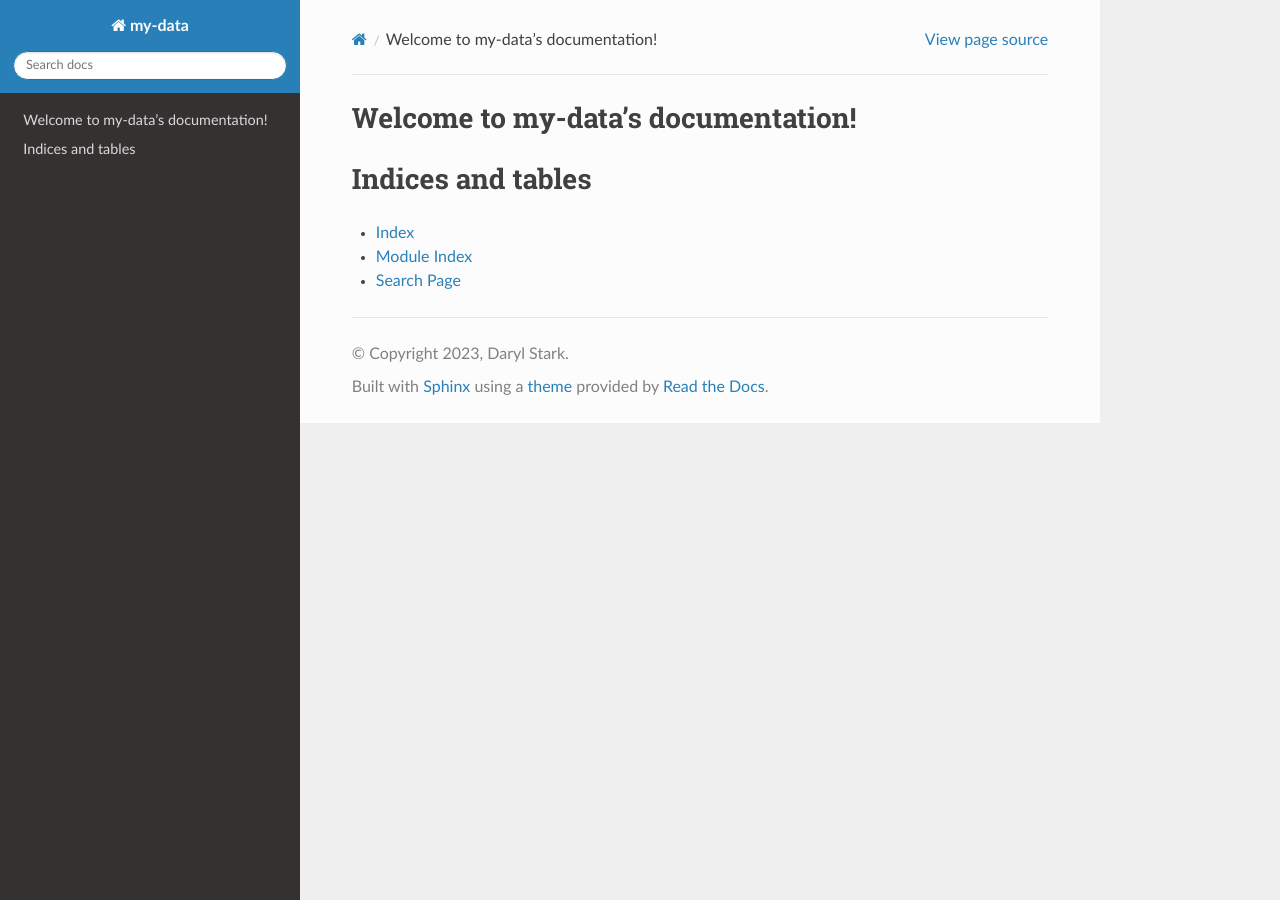
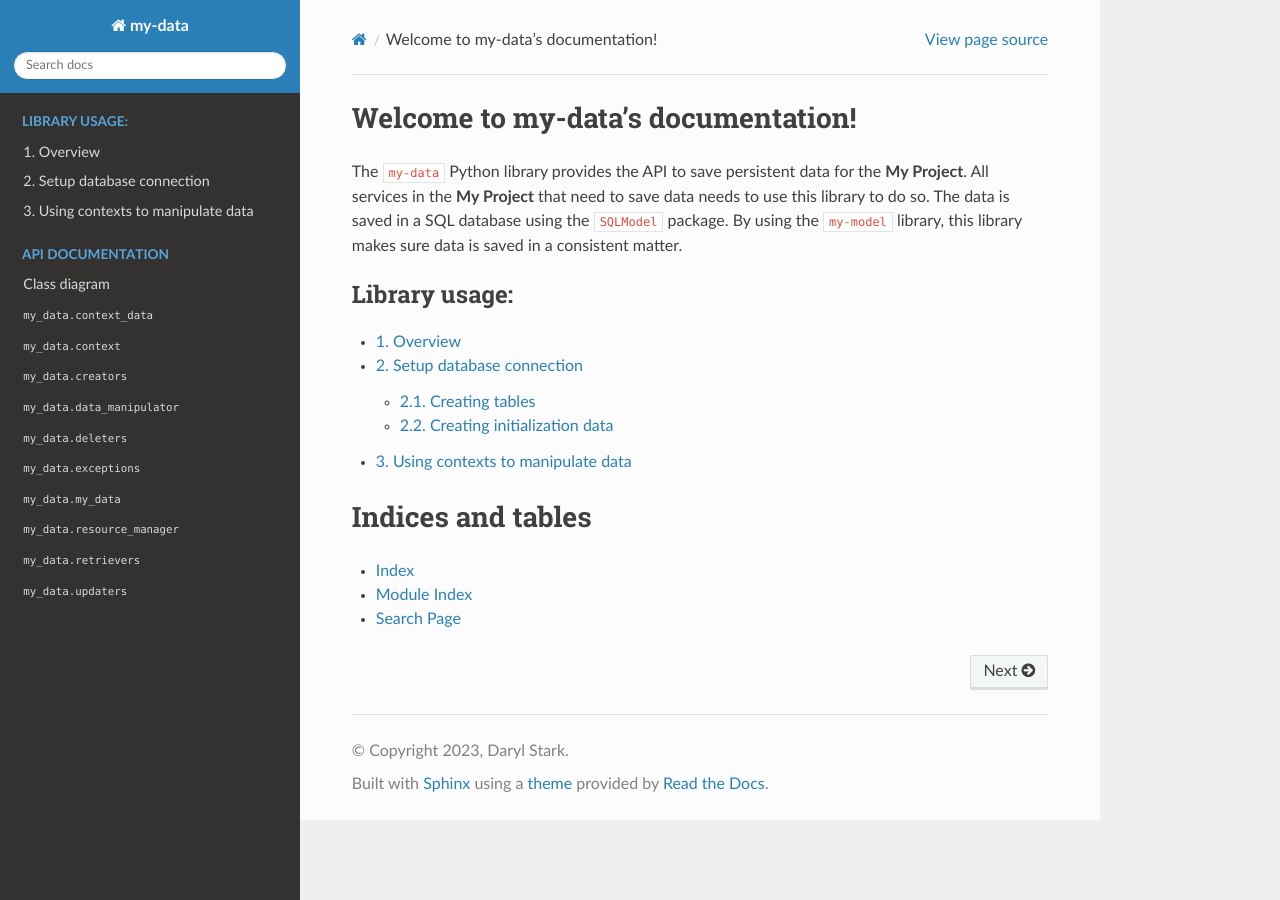
Before and after one commit to DarylStark/my_data, a Sphinx documentation site: the page built from docs/source/index.rst, in a window 1280 px wide. Built offline with Sphinx 7.4.7 and the Read the Docs theme 2.0.0, drawn with Linux system fonts in a browser that asks for light colours.

````diff
--- /dev/null
+++ b/docs/source/api_documentation/class_diagram.rst
@@ -0,0 +1,97 @@
+Class diagram
+=============
+
+This page describes, by using a UML diagram, the relations every class has with other classes.
+
+``MyData``
+----------
+
+The ``MyData`` class is the main class for the library and is the only class that should be directly initialized.
+
+.. mermaid::
+
+   classDiagram
+
+   class MyData
+
+   MyData: Engine database_engine
+   MyData: str _database_str
+   MyData: dict[str, Any] _database_args
+   MyData: none configure()
+   MyData: none create_db_tables()
+   MyData: none creat_engine()
+   MyData: create_init_data()
+   MyData: Cotnext get_context()
+
+``Context`` and ``ContextData``
+-------------------------------
+
+The ``ContextData`` and ``Context`` classes are used to create a context for a specific use case. The ``Context`` class uses the ``ContextData`` to defined in what context to operate. The ``Context`` class exposes a few ``DataManipulator`` classes to give the end user the option to manipulate data.
+
+.. mermaid::
+
+   classDiagram
+
+   class Context
+   class ContextData
+
+   ContextData *-- Context : _context_data
+
+   Context: Engine database_engine
+   Context: ContextData _context_data
+
+   ContextData: User user
+
+``DataManipulator``
+-------------------
+
+The ``DataManipulator`` classes are used to create, retrieve, update or delete data.
+
+.. mermaid::
+
+   classDiagram
+
+   DataManipulator <|-- Creator
+   DataManipulator <|-- Deleter
+   DataManipulator <|-- Retriever
+   DataManipulator <|-- Updater
+
+   Creator <|-- UserCreator
+   Creator <|-- UserScopedCreator
+
+   Deleter <|-- UserDeleter
+   Deleter <|-- UserScopedDeleter
+
+   Retriever <|-- UserRetriever
+   Retriever <|-- UserScopedRetriever
+
+   Updater <|-- UserUpdater
+   Updater <|-- UserScopedUpdater
+
+   DataManipulator: SQLMdodel _database_model
+   DataManipulator: Engine _database_engine
+   DataManipulator: ContextData _context_data
+   DataManipulator: list _convert_model_to_list()
+   DataManipulator: list _validate_user_scoped_models()
+   DataManipulator: list _add_models_to_session()
+
+   Creator: bool is_authorized()
+   Creator: list create()
+   UserCreator: bool is_authorized()
+   UserCreator: list create()
+   UserScopedCreator: bool is_authorized()
+
+   Deleter: none delete()
+   UserDeleter: none delete()
+   UserScopedDeleter: none delete()
+
+   Retriever: list get_context_filters()
+   Retriever: list retrieve()
+   UserRetriever: list get_context_filters()
+   UserScopedRetriever: list get_context_filters()
+
+   Updater: list update
+   UserUpdater: list update
+   UserScopedUpdater: list update
+
+The following pages describe the API for this library.
--- /dev/null
+++ b/docs/source/api_documentation/context.rst
@@ -0,0 +1,5 @@
+``my_data.context``
+===================
+
+.. automodule:: my_data.context
+    :members:
--- /dev/null
+++ b/docs/source/api_documentation/context_data.rst
@@ -0,0 +1,5 @@
+``my_data.context_data``
+========================
+
+.. automodule:: my_data.context_data
+    :members:
--- /dev/null
+++ b/docs/source/api_documentation/creators.rst
@@ -0,0 +1,5 @@
+``my_data.creators``
+====================
+
+.. automodule:: my_data.creators
+    :members:
--- /dev/null
+++ b/docs/source/api_documentation/data_manipulator.rst
@@ -0,0 +1,5 @@
+``my_data.data_manipulator``
+============================
+
+.. automodule:: my_data.data_manipulator
+    :members:
--- /dev/null
+++ b/docs/source/api_documentation/deleters.rst
@@ -0,0 +1,5 @@
+``my_data.deleters``
+====================
+
+.. automodule:: my_data.deleters
+    :members:
--- /dev/null
+++ b/docs/source/api_documentation/exceptions.rst
@@ -0,0 +1,5 @@
+``my_data.exceptions``
+======================
+
+.. automodule:: my_data.exceptions
+    :members:
--- /dev/null
+++ b/docs/source/api_documentation/my_data.rst
@@ -0,0 +1,5 @@
+``my_data.my_data``
+=====================
+
+.. automodule:: my_data.my_data
+    :members:
--- /dev/null
+++ b/docs/source/api_documentation/resource_manager.rst
@@ -0,0 +1,5 @@
+``my_data.resource_manager``
+============================
+
+.. automodule:: my_data.resource_manager
+    :members:
--- /dev/null
+++ b/docs/source/api_documentation/retrievers.rst
@@ -0,0 +1,5 @@
+``my_data.retrievers``
+======================
+
+.. automodule:: my_data.retrievers
+    :members:
--- /dev/null
+++ b/docs/source/api_documentation/updaters.rst
@@ -0,0 +1,5 @@
+``my_data.updaters``
+============================
+
+.. automodule:: my_data.updaters
+    :members:
--- a/docs/source/conf.py
+++ b/docs/source/conf.py
@@ -6,6 +6,11 @@
 # -- Project information -----------------------------------------------------
 # https://www.sphinx-doc.org/en/master/usage/configuration.html#project-information
 
+import os
+import sys
+
+sys.path.insert(0, os.path.abspath('../../src/'))
+
 project = 'my-data'
 copyright = '2023, Daryl Stark'
 author = 'Daryl Stark'
@@ -13,7 +18,12 @@ author = 'Daryl Stark'
 # -- General configuration ---------------------------------------------------
 # https://www.sphinx-doc.org/en/master/usage/configuration.html#general-configuration
 
-extensions = []
+extensions = [
+    'sphinx.ext.autodoc',
+    'sphinxcontrib.mermaid',
+    'sphinx.ext.napoleon'
+]
+
 
 templates_path = ['_templates']
 exclude_patterns = []
--- a/docs/source/index.rst
+++ b/docs/source/index.rst
@@ -6,11 +6,33 @@
 Welcome to my-data's documentation!
 ===================================
 
+The ``my-data`` Python library provides the API to save persistent data for the **My Project**. All services in the **My Project** that need to save data needs to use this library to do so. The data is saved in a SQL database using the ``SQLModel`` package. By using the ``my-model`` library, this library makes sure data is saved in a consistent matter.
+
 .. toctree::
    :maxdepth: 2
-   :caption: Contents:
+   :caption: Library usage:
+   :numbered:
 
+   usage/overview
+   usage/setup
+   usage/contexts
 
+.. toctree::
+   :caption: API documentation
+   :hidden:
+   :maxdepth: 2
+
+   api_documentation/class_diagram
+   api_documentation/context_data
+   api_documentation/context
+   api_documentation/creators
+   api_documentation/data_manipulator
+   api_documentation/deleters
+   api_documentation/exceptions
+   api_documentation/my_data
+   api_documentation/resource_manager
+   api_documentation/retrievers
+   api_documentation/updaters
 
 Indices and tables
 ==================
--- /dev/null
+++ b/docs/source/usage/contexts.rst
@@ -0,0 +1,45 @@
+Using contexts to manipulate data
+=================================
+
+After you created a database to work with, you can start using a ``Context`` method to manipulate the data. To create a ``Context`` object, you can use the ``get_context()`` method in the object you've created using the ``MyData`` class. Optionally, you can use the ``Context`` object itself.
+
+.. warning::
+
+    It is always recommended to use the ``get_context()`` method to generate a ``Context`` object. This way, you can be sure that the ``Context`` is correctly bound to the SQLalchmey Database Engine.
+
+The ``Context`` object is a Python context manager. This way, you can use it using the ``with`` statement in Python:
+
+.. code-block:: python
+
+    with data_object.get_context(user=root_user) as context:
+        # Perform actions on the context
+
+With the arguments of the ``get_context`` method, you can configure the context in which you are going to manipulate data. At the moment of writing, the only context variable you can specify is the ``User`` object for the user in which the context is run.
+
+The ``Context`` object has a few ``ResourceManagers`` objects to manipulate data in the database:
+
+* ``users``: used to manage users
+* ``tags``: used to manage tags
+* ``api_clients``: used to manage API clients
+* ``api_tokens``: used to manage API tokens
+* ``user_settings``: used to manage User Settings
+
+Each ``ResourceManager`` object has four method to manipulate data:
+
+* ``create``: used to create data
+* ``retrieve``: used to retrieve data
+* ``update``: used to update data
+* ``delete``: used to delete data
+
+For example, to create a tag for the user account saved in the ``my_user`` object, you use the following code:
+
+.. code-block:: python
+
+    from my_model.user_scoped_models import Tag
+
+    with data_object.get_context(user=my_user) as context:
+        # Create the Tag object
+        my_tag = Tag(title='my shiny tag')
+        context.tags.create(my_tag)
+
+After doing this, the tag is created in the context for the ``my_user`` user.
--- /dev/null
+++ b/docs/source/usage/overview.rst
@@ -0,0 +1,14 @@
+Overview
+========
+
+The main class for the library is the ``MyData`` class. This class should be initiated to use the ``my-data`` package and contains a method to retrieve a ``Context`` object. The ``Context`` object is used to interact with the database in a specific context. A context defines which user is requesting the data manipulation. By using this context, you can make sure the user that is trying to do something, is allowed to do this.
+
+To initiate a object of the ``MyData`` class, you should use the following syntax:
+
+.. code-block:: python
+
+    from my_data.my_data import MyData
+
+    data_object = MyData()
+
+Once you've done this, you can configure the object with the ``.configure`` method. After that, you can create the engine and, optionally, create the tables and initialization data.
--- /dev/null
+++ b/docs/source/usage/setup.rst
@@ -0,0 +1,48 @@
+Setup database connection
+=========================
+
+After creating a object of ``MyData``, you can configure it with a database string that tells the object how to connect to the database. The connection string is a SQLalchmey database connection string. More information about this can be found in the `SQLalchmey documentation <https://docs.sqlalchemy.org/en/20/core/engines.html#database-urls>`_. Besides the database connection string, you can optionally give ``database_args`` to configure the database to your needs.
+
+To configure the ``MyData`` object, use the following code:
+
+.. code-block:: python
+
+    from my_data.my_data import MyData
+
+    data_object = MyData()
+    data_object.configure(
+        db_connection_str='sqlite:///:memory:',
+        database_args={
+            'echo': True
+        }
+    )
+
+After you configured the database, you can instruct the ``MyData``  to create a engine with the ``create_engine()`` method. This creates the SQLalchmey Database Engine. If you don't do this, this is done automatically when executing a method that needs a Database Engine.
+
+Creating tables
+---------------
+
+After you configured the object, you can optionally create the tables and initialization data. To creathe the needed tables, you can use the ``create_db_tables``` method. The first and only argument of this method specifies if existing tables should be dropped and recreated. By default, this is set to ``False``.
+
+.. warning::
+
+    If you specify to drop the tables, you can have data loss! Be aware when doing this with production databases! There are no rollback mechanisms built into the ``my-data`` package!
+
+To create the tables, you use the following code:
+
+.. code-block:: python
+
+    my_data.create_db_tables(drop_tables=False)
+
+Creating initialization data
+----------------------------
+
+After you have a database with the correct schema, you can optionally create initialization data. This can be used for testing or when creating a initial database. This initialization data contains a few users with resources allocated to them. To create the initialization data, use the following code:
+
+.. code-block:: python
+
+    my_data.create_init_data()
+
+.. warning::
+
+    This will remove all data in the current database! Be aware when doing this! Only use this for **new** databases.
````
Also changed, not shown: 1 other file.
